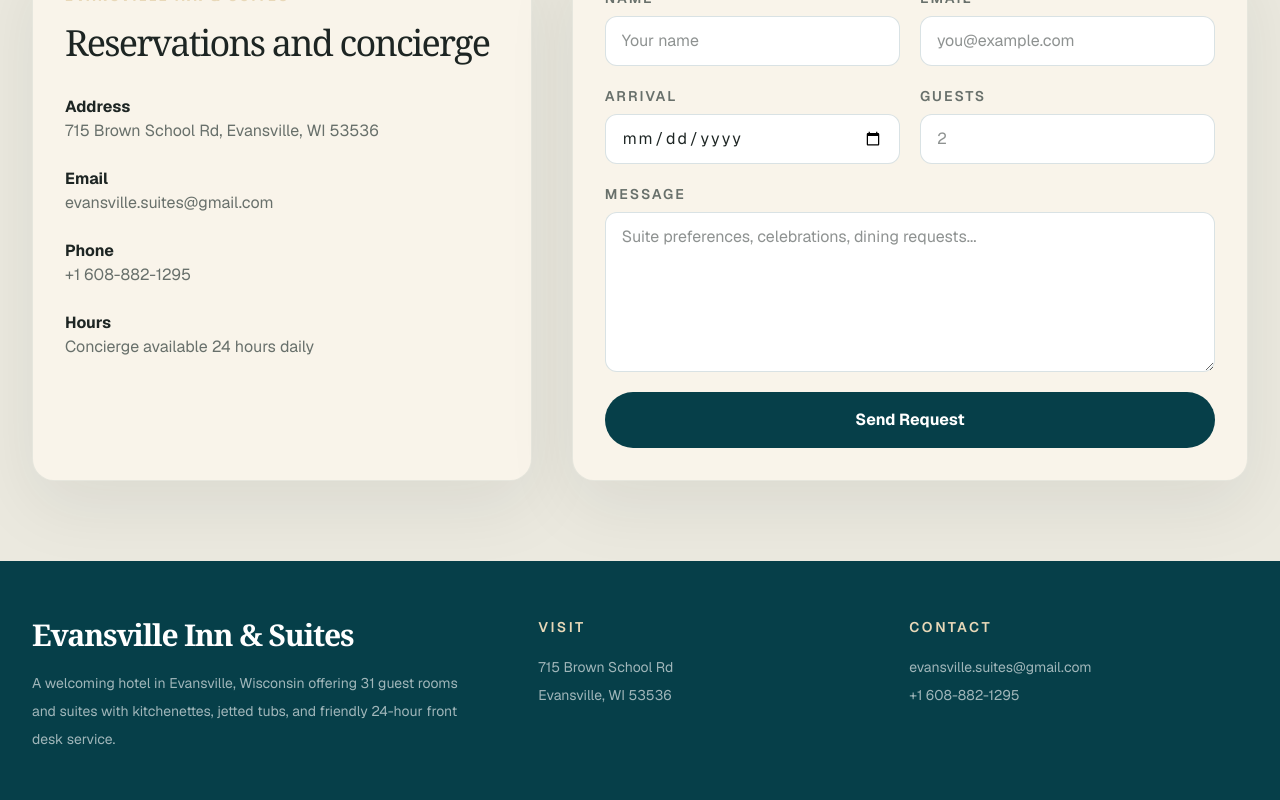
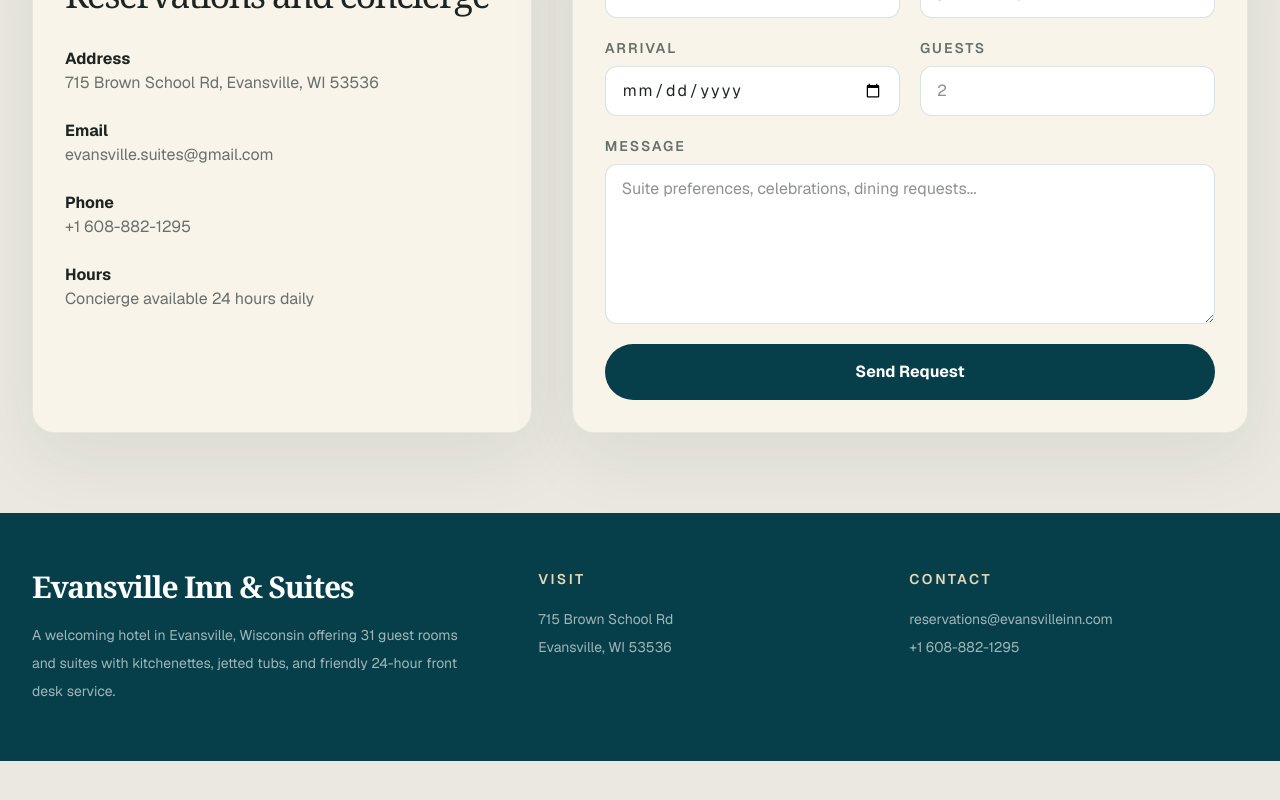
Before and after one commit to VrajSolankiSiox/EvenEvansville, a Next.js app: page /contact in a window 1280 px wide. Shown: the part 664-1464 px from the top of the page. After the commit the page ends 1425 px from the top, so only its background shows below. Built offline with nearby package versions, Linux system fonts and the light colour scheme; no server answers.

Commit message:
some changes

```diff
--- a/app/about/page.tsx
+++ b/app/about/page.tsx
@@ -31,7 +31,7 @@
             </div>
           </div>
           <div className="relative min-h-[520px]">
-            <Image src={images.parking} alt="Hotel exterior" fill quality={100} className="object-cover" sizes="(min-width: 1024px) 50vw, 100vw" />
+            <Image src={images.parking} alt="Hotel exterior" fill priority quality={85} className="object-cover" sizes="(min-width: 1024px) 50vw, 100vw" />
           </div>
         </section>
         <section className="bg-[#063f49] px-5 py-20 text-white sm:px-8">
--- a/app/contact/page.tsx
+++ b/app/contact/page.tsx
@@ -15,7 +15,7 @@
       <Header />
       <main>
         <PageIntro
-          eyebrow="Contact us"
+          eyebrow=""
           title="Plan your stay in Evansville."
           text="For reservations, special requests, or pet-friendly accommodations, send a note and our front desk team will prepare the details."
         />
--- a/app/page.tsx
+++ b/app/page.tsx
@@ -15,7 +15,7 @@
             alt="Comfortable guest room with warm welcoming interiors"
             fill
             priority
-            quality={100}
+            quality={85}
             className="object-cover"
             sizes="100vw"
           />
@@ -87,11 +87,13 @@
                 />
               </div>
               <div className="max-w-4xl animate-rise">
-                <p className="text-center font-serif text-4xl text-[#063f49]">
+                {/* <p className="text-center font-serif text-4xl text-[#063f49]">
                   E
-                </p>
+                </p> */}
                 <h2 className="mt-6 max-w-3xl font-serif text-[clamp(2.2rem,5vw,3rem)] leading-[1.02] tracking-[-0.06em] text-[#1d2523]">
-                  {hotelName} combines comfortable guest accommodations with a friendly 24-hour front desk, creating a welcoming and relaxing stay.
+                  {hotelName} combines comfortable guest accommodations with a
+                  friendly 24-hour front desk, creating a welcoming and relaxing
+                  stay.
                 </h2>
               </div>
             </div>
@@ -120,7 +122,8 @@
                 </h2>
               </div>
               <p className="max-w-sm text-sm leading-7 text-[#68706b]">
-                Explore our rooms and suites, from well-equipped kitchenettes to our relaxing jetted tub suite.
+                Explore our rooms and suites, from well-equipped kitchenettes to
+                our relaxing jetted tub suite.
               </p>
             </div>
             <RoomCarousel />
@@ -171,12 +174,16 @@
         <section className="bg-[#063f49] px-5 py-20 text-white sm:px-8">
           <div className="mx-auto grid max-w-7xl gap-8 lg:grid-cols-[1.1fr_0.9fr] lg:items-center">
             <div className="animate-rise">
-              <p className="eyebrow text-[#e8d8b8]">Welcoming & Accommodating</p>
+              <p className="eyebrow text-[#e8d8b8]">
+                Welcoming & Accommodating
+              </p>
               <h2 className="mt-4 font-serif text-[clamp(2.6rem,6vw,6rem)] leading-[0.95] tracking-[-0.07em]">
                 A relaxing stay with exceptional guest services.
               </h2>
               <p className="mt-6 max-w-2xl text-lg leading-8 text-white/72">
-                With a 24-hour front desk, daily housekeeping, free self-parking (including RV, bus, and truck spaces), and pet-friendly room options, we accommodate all your travel needs.
+                With a 24-hour front desk, daily housekeeping, free self-parking
+                (including RV, bus, and truck spaces), and pet-friendly room
+                options, we accommodate all your travel needs.
               </p>
               <Link href="/services" className="soft-button mt-8">
                 Explore services
--- a/components/contact-form.tsx
+++ b/components/contact-form.tsx
@@ -47,7 +47,7 @@
         </div>
       )}
 
-      <div className="grid gap-5 md:grid-cols-2">
+      <div className="grid gap-5 sm:grid-cols-2">
         <label className="grid gap-2 text-sm font-semibold uppercase tracking-[0.14em] text-[#68706b]">
           Name
           <input
@@ -68,7 +68,7 @@
           />
         </label>
       </div>
-      <div className="grid gap-5 md:grid-cols-2">
+      <div className="grid gap-5 sm:grid-cols-2">
         <label className="grid gap-2 text-sm font-semibold uppercase tracking-[0.14em] text-[#68706b]">
           Arrival
           <input
--- a/components/site-shell.tsx
+++ b/components/site-shell.tsx
@@ -177,21 +177,35 @@
           <p className="text-sm font-semibold uppercase tracking-[0.18em] text-[#e8d8b8]">
             Visit
           </p>
-          <p className="mt-4 text-sm leading-7 text-white/62">
+          <a
+            href="https://maps.google.com/?q=715+Brown+School+Rd,+Evansville,+WI+53536"
+            target="_blank"
+            rel="noopener noreferrer"
+            className="mt-4 block text-sm leading-7 text-white/62 hover:text-white/90 transition-colors"
+          >
             715 Brown School Rd
             <br />
             Evansville, WI 53536
-          </p>
+          </a>
         </div>
         <div>
           <p className="text-sm font-semibold uppercase tracking-[0.18em] text-[#e8d8b8]">
             Contact
           </p>
-          <p className="mt-4 text-sm leading-7 text-white/62">
-            evansville.suites@gmail.com
-            <br />
-            +1 608-882-1295
-          </p>
+          <div className="mt-4 text-sm leading-7 text-white/62">
+            <a
+              href="mailto:reservations@evansvilleinn.com"
+              className="block hover:text-white/90 transition-colors"
+            >
+              reservations@evansvilleinn.com
+            </a>
+            <a
+              href="tel:+16088821295"
+              className="block hover:text-white/90 transition-colors"
+            >
+              +1 608-882-1295
+            </a>
+          </div>
         </div>
       </div>
     </footer>
--- a/next.config.ts
+++ b/next.config.ts
@@ -5,7 +5,13 @@
     root: process.cwd(),
   },
   images: {
-    unoptimized: true,
+    remotePatterns: [
+      {
+        protocol: "https",
+        hostname: "images.unsplash.com",
+      },
+    ],
+    formats: ["image/avif", "image/webp"],
   },
 };
 
```
